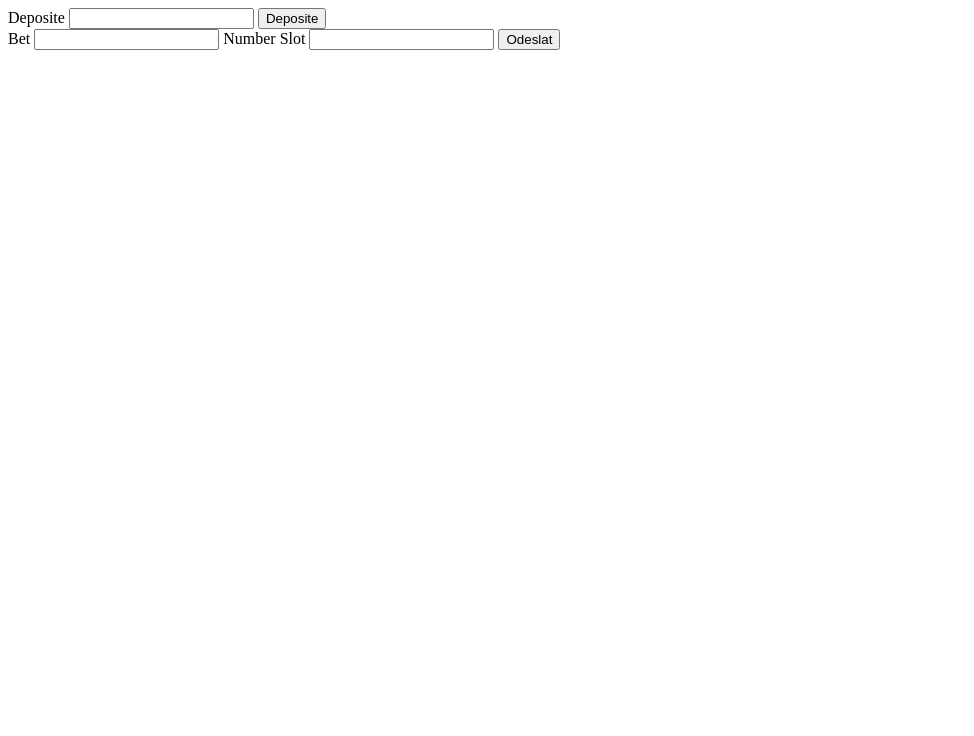
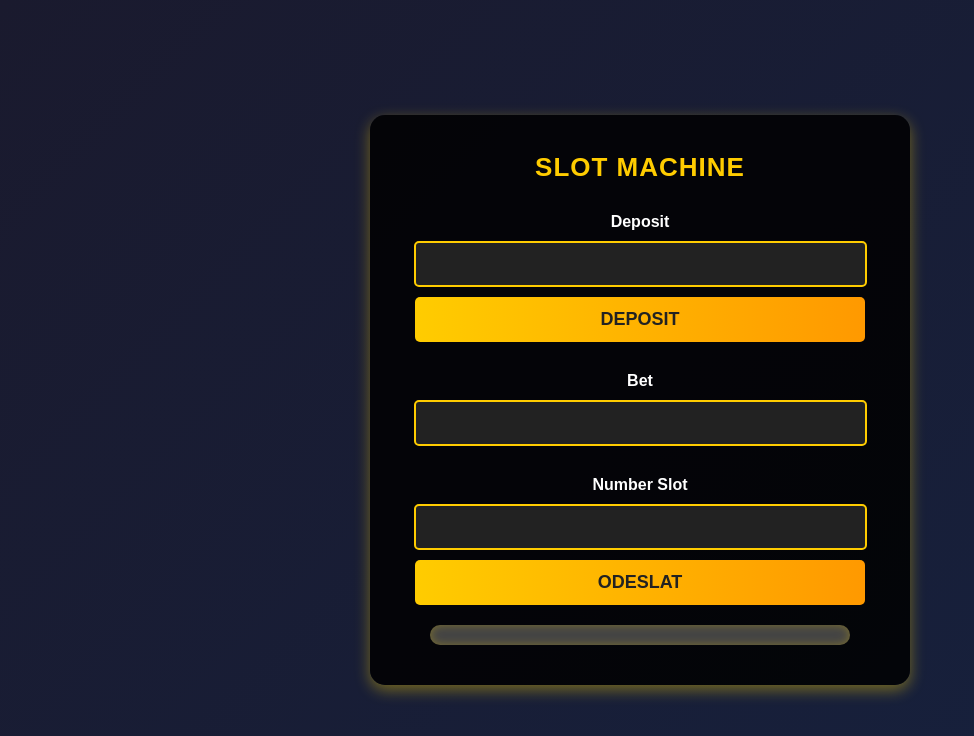
Before and after one commit to Petrnovak217/slot-machine, a plain HTML site: page index.html in a window 1280 px wide. Shown: the whole page, without its empty margins (0-974 px from the left). Drawn offline with Linux system fonts and the light colour scheme.

Commit message:
Vytvoření stylu pro slot a doplnění html

```diff
--- a/index.html
+++ b/index.html
@@ -3,13 +3,20 @@
 <head>
     <meta charset="UTF-8">
     <meta name="viewport" content="width=device-width, initial-scale=1.0">
+    <link rel="stylesheet" href="style.css">
     <title>Document</title>
 </head>
 <body>
 
-    <label for="deposit">Deposite</label>
+   <div class="container">
+       <div class="slotbox">
+            <p id="error-messaeg"></p>
+            <h1>Slot Machine</h1>
+
+            <h3 id=gameCash></h3>
+            <label for="deposit">Deposit</label>
             <input id="deposit" type="number" required>
-    <button id="btn">Deposite</button>
+            <button id="btn">Deposit</button>
 
             <form id="betForm">
                 <label for="bet">Bet</label>
@@ -21,6 +28,10 @@
                 <button type="submit">Odeslat</button>
             </form>
 
+            <div class="slotContainer"></div>
+       </div>
+   </div>
+
     <script src="slot.js"></script>
 </body>
 </html>
--- /dev/null
+++ b/style.css
@@ -0,0 +1,97 @@
+
+body {
+    font-family: 'Poppins', sans-serif;
+    background: linear-gradient(135deg, #1a1a2e, #16213e);
+    color: #fff;
+    display: flex;
+    justify-content: center;
+    align-items: center;
+    min-height: 100vh;
+    margin: 0;
+}
+
+
+.container {
+    width: 500px;
+    background: rgba(0, 0, 0, 0.85);
+    padding: 20px;
+    border-radius: 15px;
+    box-shadow: 0 5px 15px rgba(255, 215, 0, 0.4);
+    text-align: center;
+}
+
+
+.slotbox h1 {
+    font-size: 26px;
+    margin-bottom: 15px;
+    text-transform: uppercase;
+    color: #ffcc00;
+    letter-spacing: 1px;
+}
+
+
+label {
+    display: block;
+    font-size: 16px;
+    margin: 30px 0 5px;
+    font-weight: bold;
+}
+
+input {
+    width: 85%;
+    padding: 12px;
+    margin-top: 5px;
+    border-radius: 5px;
+    border: 2px solid #ffcc00;
+    background: #222;
+    color: #fff;
+    font-size: 16px;
+}
+
+
+button {
+    width: 90%;
+    padding: 12px;
+    margin-top: 10px;
+    background: linear-gradient(90deg, #ffcc00, #ff9900);
+    border: none;
+    border-radius: 5px;
+    font-size: 18px;
+    font-weight: bold;
+    color: #222;
+    text-transform: uppercase;
+    cursor: pointer;
+    transition: 0.3s;
+}
+
+button:hover {
+    background: linear-gradient(90deg, #ff9900, #ff6600);
+}
+
+/* 🎰 Slot Container */
+.slotContainer {
+    width: 80%;
+    margin: 20px auto ;
+    padding: 10px;
+    background-color: #444;
+    border-radius: 10px;
+    box-shadow: inset 0 0 10px rgba(255, 215, 0, 0.3);
+}
+
+.slotContainer span{
+
+    display: inline-block;
+    padding: 10px;
+    margin: 5px;
+    font-size: 22px;
+    font-weight: bold;
+    background: #222;
+    border-radius: 5px;
+    text-align: center;
+    min-width: 50px;
+}
+
+.win{
+    color: #ffcc00;
+    border: 2px solid #ff9900;
+}
```
Lines whose indentation alone changed are shown as unchanged.
